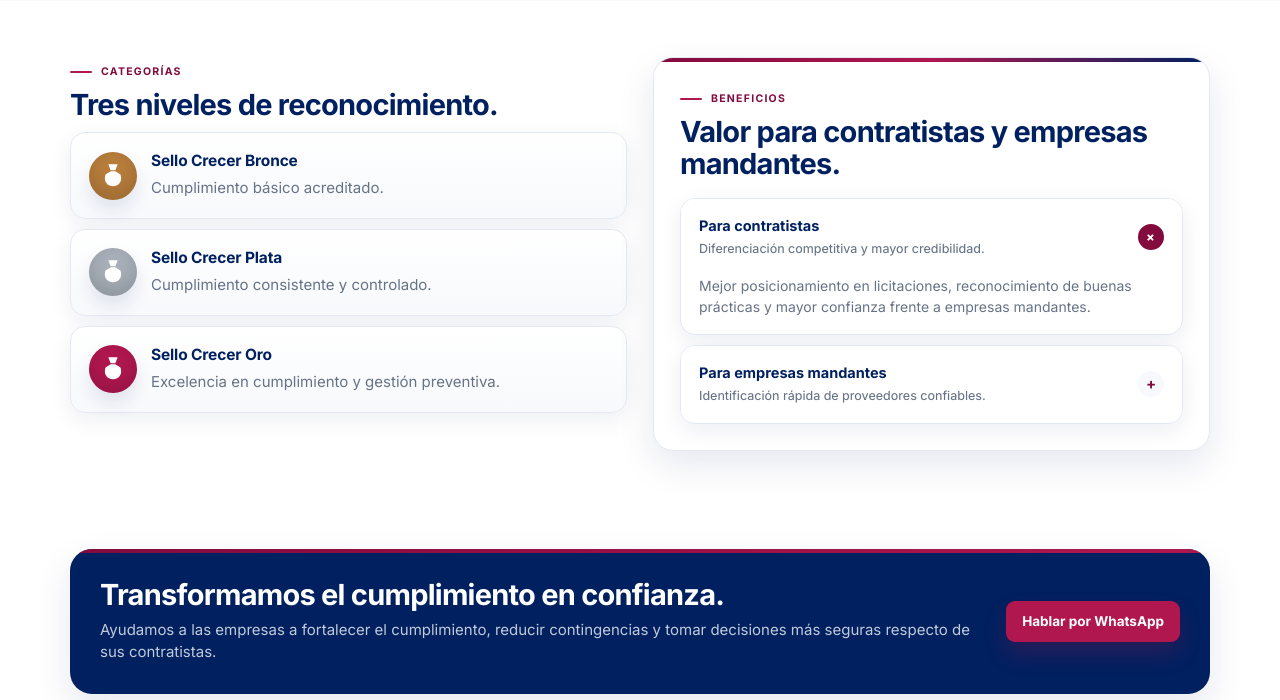
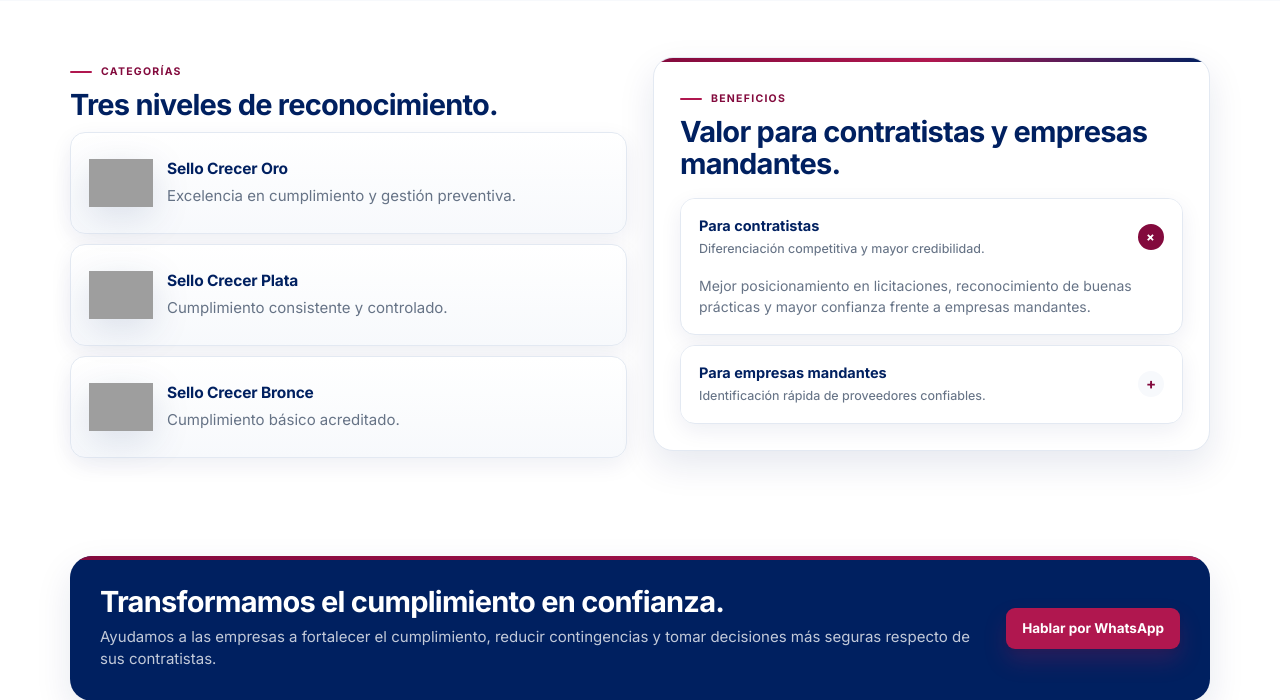
Before and after one commit to erwinislasegura/creceracredita, a PHP site: page /sello-crecer.php in a window 1280 px wide. Shown: the part 1404-2104 px from the top of the page. Run offline with PHP 8.4, Linux system fonts and the light colour scheme; grey boxes are pictures that could not be loaded.

Commit message:
Usar imágenes de sellos en niveles de reconocimiento

```diff
--- a/sello-crecer.php
+++ b/sello-crecer.php
@@ -178,9 +178,8 @@ p:last-child{margin-bottom:0}
 .glass ul{color:rgba(255,255,255,.80);padding-left:18px;margin:10px 0 0}
 .glass li{margin:5px 0}
 .level-card{display:grid;grid-template-columns:auto 1fr;gap:14px;align-items:center;background:linear-gradient(180deg,#fff,var(--soft));border:1px solid var(--line);border-radius:15px;padding:18px;box-shadow:var(--shadow-sm)}
-.medal{width:48px;height:48px;border-radius:50%;display:grid;place-items:center;color:#fff;box-shadow:inset 0 -8px 18px rgba(0,0,0,.14),0 10px 18px rgba(0,32,96,.10)}
-.medal svg{width:28px;height:28px;fill:currentColor}
-.bronze{background:#B77D3B}.silver{background:#A8AFB8}.gold{background:var(--mustard);color:#fff}
+.medal{width:64px;height:64px;display:grid;place-items:center;filter:drop-shadow(0 10px 18px rgba(0,32,96,.12))}
+.medal img{width:100%;height:100%;object-fit:contain;display:block}
 .contact-grid{display:grid;grid-template-columns:.9fr 1.1fr;gap:26px;align-items:start}
 .contact-card{background:var(--navy);color:#fff;border-radius:20px;padding:26px;box-shadow:var(--shadow);position:relative;overflow:hidden}
 .contact-card:before{content:"";position:absolute;inset:0 0 auto 0;height:4px;background:linear-gradient(90deg,var(--green),var(--mustard))}
@@ -291,11 +290,11 @@ footer a:hover{color:#fff}
         <div>
           <span class="eyebrow">Categorías</span>
           <h2>Tres niveles de reconocimiento.</h2>
-          <div class="level-card"><div class="medal bronze"><svg viewBox="0 0 24 24" aria-hidden="true"><path d="M8 2h8l-2 5h-4L8 2Zm2.2 6h3.6l4.4 2.6A7 7 0 1 1 5.8 10.6L10.2 8Zm1.8 3.2 1.1 2.3 2.5.4-1.8 1.8.4 2.5-2.2-1.2-2.2 1.2.4-2.5-1.8-1.8 2.5-.4 1.1-2.3Z"/></svg></div><div><h3>Sello Crecer Bronce</h3><p class="text-muted">Cumplimiento básico acreditado.</p></div></div>
+          <div class="level-card"><div class="medal"><img src="sello/oro.png" alt="" aria-hidden="true"></div><div><h3>Sello Crecer Oro</h3><p class="text-muted">Excelencia en cumplimiento y gestión preventiva.</p></div></div>
           <div style="height:10px"></div>
-          <div class="level-card"><div class="medal silver"><svg viewBox="0 0 24 24" aria-hidden="true"><path d="M8 2h8l-2 5h-4L8 2Zm2.2 6h3.6l4.4 2.6A7 7 0 1 1 5.8 10.6L10.2 8Zm1.8 3.2 1.1 2.3 2.5.4-1.8 1.8.4 2.5-2.2-1.2-2.2 1.2.4-2.5-1.8-1.8 2.5-.4 1.1-2.3Z"/></svg></div><div><h3>Sello Crecer Plata</h3><p class="text-muted">Cumplimiento consistente y controlado.</p></div></div>
+          <div class="level-card"><div class="medal"><img src="sello/plata.png" alt="" aria-hidden="true"></div><div><h3>Sello Crecer Plata</h3><p class="text-muted">Cumplimiento consistente y controlado.</p></div></div>
           <div style="height:10px"></div>
-          <div class="level-card"><div class="medal gold"><svg viewBox="0 0 24 24" aria-hidden="true"><path d="M8 2h8l-2 5h-4L8 2Zm2.2 6h3.6l4.4 2.6A7 7 0 1 1 5.8 10.6L10.2 8Zm1.8 3.2 1.1 2.3 2.5.4-1.8 1.8.4 2.5-2.2-1.2-2.2 1.2.4-2.5-1.8-1.8 2.5-.4 1.1-2.3Z"/></svg></div><div><h3>Sello Crecer Oro</h3><p class="text-muted">Excelencia en cumplimiento y gestión preventiva.</p></div></div>
+          <div class="level-card"><div class="medal"><img src="sello/bronce.png" alt="" aria-hidden="true"></div><div><h3>Sello Crecer Bronce</h3><p class="text-muted">Cumplimiento básico acreditado.</p></div></div>
         </div>
         <div class="card-feature">
           <span class="eyebrow">Beneficios</span>
```
Also changed, not shown: index.php (+10 -15 lines).
